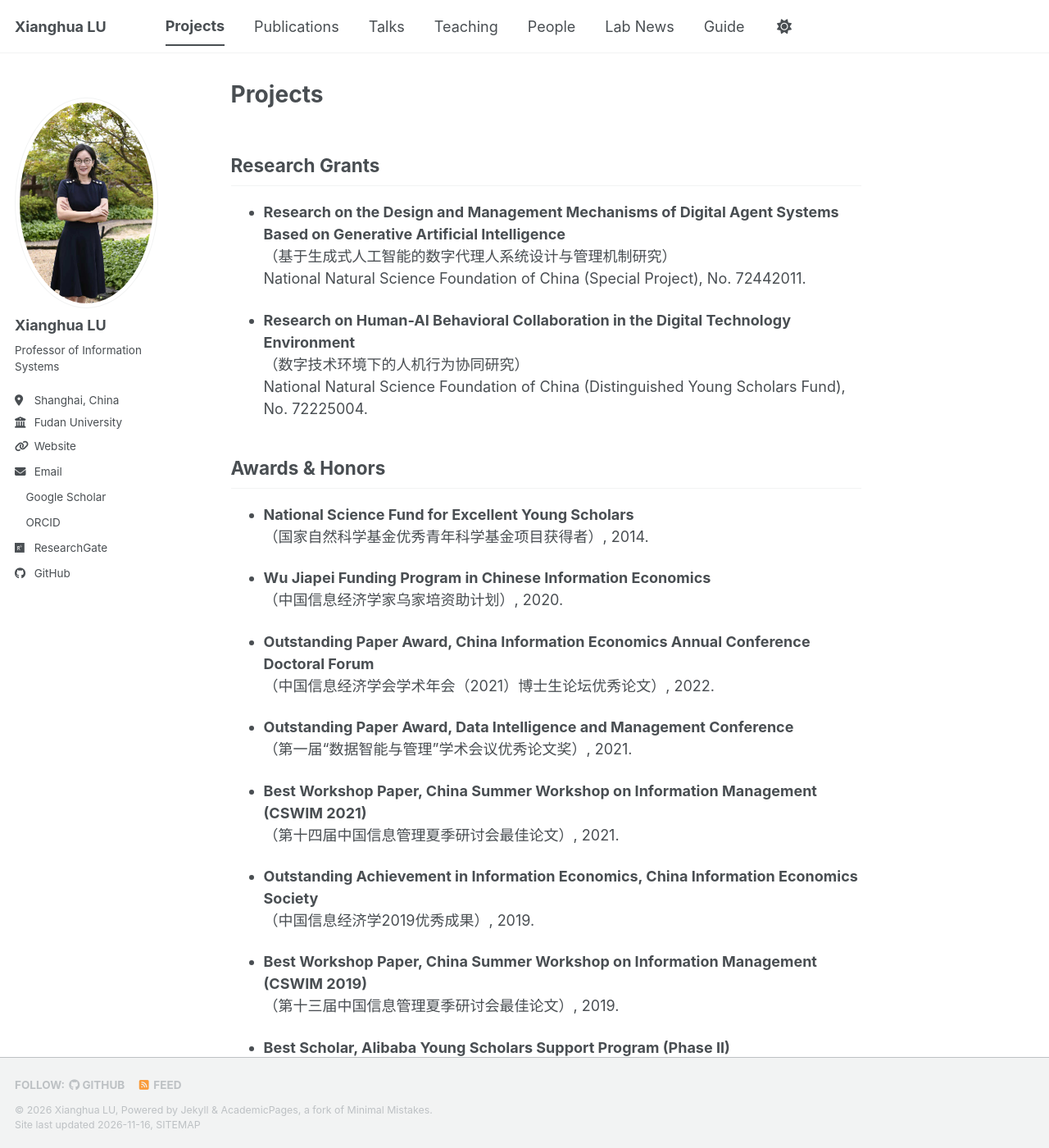
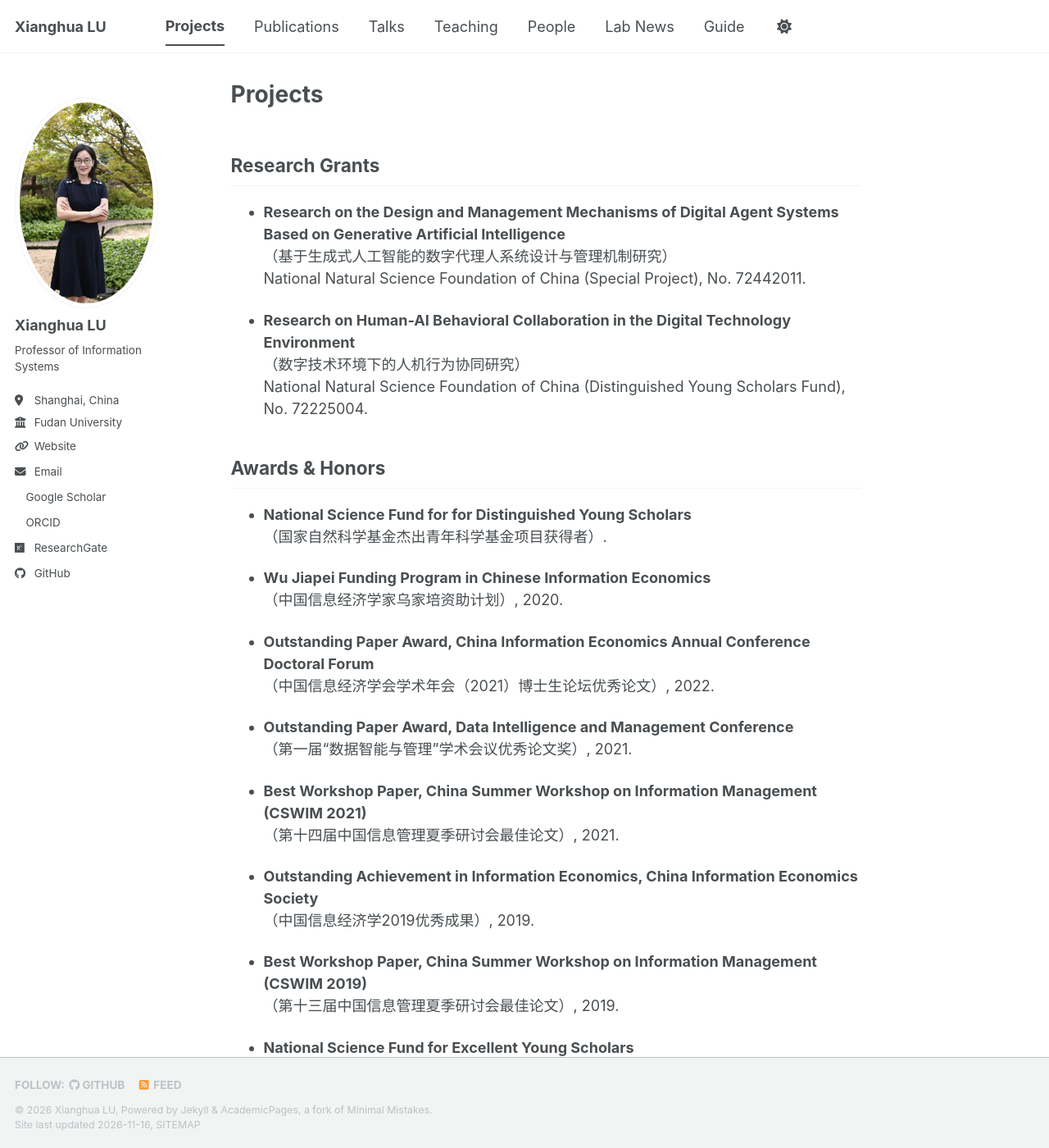
Before and after one commit to Xianghualu/Xianghualu.github.io, a Jekyll site: the page built from _pages/projects.md, in a window 1280 px wide and 1400 px high. Shown: the whole window at 82% size. Built offline with Jekyll 4.4.1, drawn with Linux system fonts in a browser that asks for light colours; a style sheet for code colours, icons or effects is not loaded.

Commit message:
Update projects.md

```diff
--- a/_pages/projects.md
+++ b/_pages/projects.md
@@ -17,8 +17,8 @@ author_profile: true
 
 ## Awards & Honors
 
-- **National Science Fund for Excellent Young Scholars**
-  （国家自然科学基金优秀青年科学基金项目获得者）, 2014.
+- **National Science Fund for for Distinguished Young Scholars**
+  （国家自然科学基金杰出青年科学基金项目获得者）.
 
 - **Wu Jiapei Funding Program in Chinese Information Economics**
   （中国信息经济学家乌家培资助计划）, 2020.
@@ -38,5 +38,8 @@ author_profile: true
 - **Best Workshop Paper, China Summer Workshop on Information Management (CSWIM 2019)**
   （第十三届中国信息管理夏季研讨会最佳论文）, 2019.
 
+- **National Science Fund for Excellent Young Scholars**
+  （国家自然科学基金优秀青年科学基金项目获得者）, 2014.
+
 - **Best Scholar, Alibaba Young Scholars Support Program (Phase II)**
   （阿里巴巴青年学者支持计划第二期最佳学者）, 2011.
```
